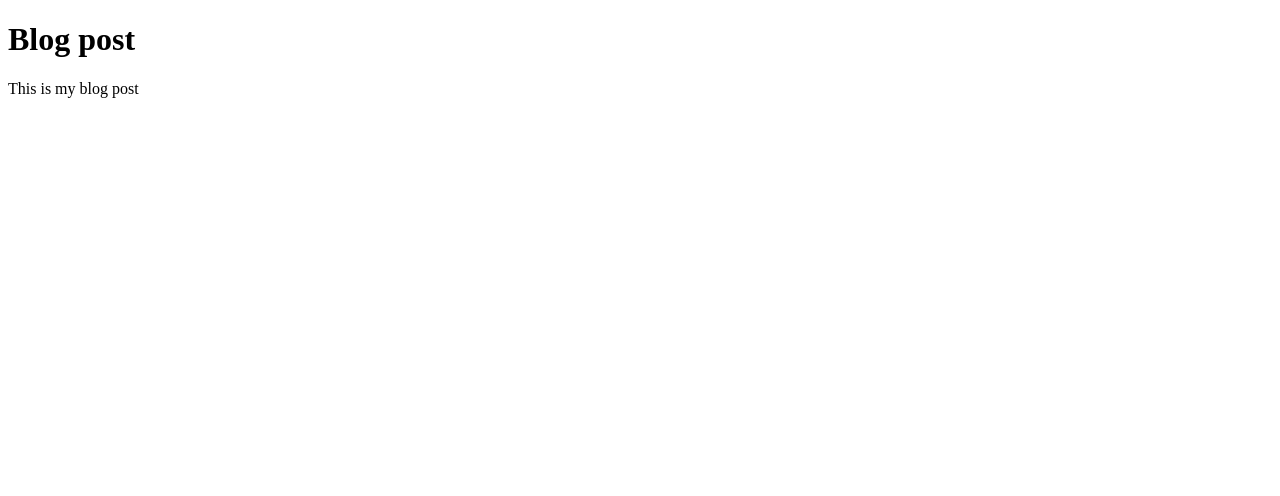
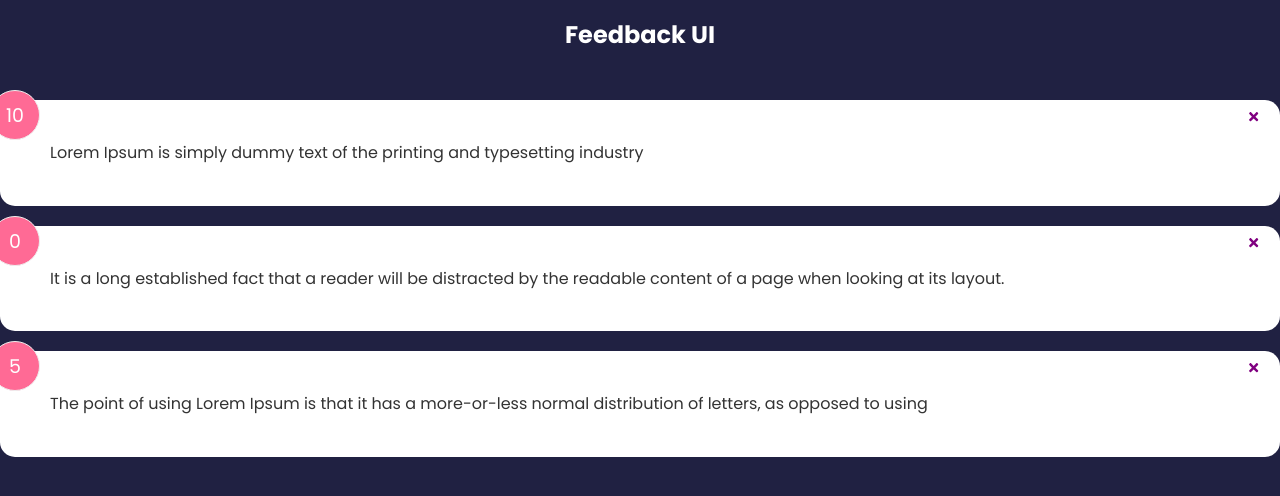
Before and after one commit to Destaritgithub/React-Front-to-Back, a React (Create React App) app in the folder feedback/: page / in a window 1280 px wide. Shown: the top 496 px of the page. Built offline with nearby package versions, Linux system fonts and the light colour scheme.

Commit message:
adding comment list

```diff
--- a/feedback/package.json
+++ b/feedback/package.json
@@ -8,6 +8,7 @@
     "@testing-library/user-event": "^13.5.0",
     "react": "^18.2.0",
     "react-dom": "^18.2.0",
+    "react-icons": "^4.8.0",
     "react-scripts": "5.0.1",
     "web-vitals": "^2.1.4"
   },
--- a/feedback/src/App.js
+++ b/feedback/src/App.js
@@ -1,11 +1,19 @@
+import { useState } from 'react';
+import FeedbackList from './components/FeedbackList';
+import Header from './components/Header';
+import feedbackData from './data/feedbackData';
+
+
 function App() {
-  const title = 'Blog post';
-  const body = 'This is my blog post';
+  const [feedback, setFeedback] = useState(feedbackData);
   return (
-    <div>
-      <h1>{title}</h1>
-      <p>{body}</p>
-    </div>
+    <>
+      <Header text='Feedback UI' />
+      <div>
+        <FeedbackList feedback={feedback}/>
+
+      </div>
+    </>
   );
 }
 export default App;
--- /dev/null
+++ b/feedback/src/components/FeedbackList.jsx
@@ -0,0 +1,17 @@
+import React from 'react';
+import Feedbackitem from './Feedbackitem';
+
+function FeedbackList({ feedback }) {
+  if (!feedback || feedback.length === 0) {
+    return <p>no Feedback yet </p>;
+  }
+  return (
+    <div className='feedback-list'>
+      {feedback.map((item) => (
+        <Feedbackitem key={item.id} item={item} />
+      ))}
+    </div>
+  );
+}
+
+export default FeedbackList;
--- /dev/null
+++ b/feedback/src/components/Feedbackitem.jsx
@@ -0,0 +1,16 @@
+import { FaTimes } from 'react-icons/fa';
+import Card from './shared/Card';
+
+function Feedbackitem({ item }) {
+  return (
+    <Card reverse={false}>
+      <div className='num-display'>{item.rating}</div>
+      <button onClick={() => console.log(123)} className='close'>
+        <FaTimes color='purple' />
+      </button>
+      <div className='text-display'>{item.text}</div>
+    </Card>
+  );
+}
+
+export default Feedbackitem;
--- /dev/null
+++ b/feedback/src/components/Header.jsx
@@ -0,0 +1,14 @@
+import React from 'react';
+
+function Header({ text }) {
+  return (
+    <header>
+      <div className='container'>
+        <h2>{text}</h2>
+      </div>
+    </header>
+  );
+}
+
+
+export default Header;
--- /dev/null
+++ b/feedback/src/components/shared/Card.jsx
@@ -0,0 +1,7 @@
+import React from 'react';
+
+function Card({ children, reverse }) {
+  return <div className={`card ${reverse && 'reverse'}`}>{children}</div>;
+}
+
+export default Card;
--- /dev/null
+++ b/feedback/src/data/feedbackData.js
@@ -0,0 +1,18 @@
+const feedbackData = [
+  {
+    id: 1,
+    rating: 10,
+    text: 'Lorem Ipsum is simply dummy text of the printing and typesetting industry',
+  },
+  {
+    id: 2,
+    rating: 0,
+    text: 'It is a long established fact that a reader will be distracted by the readable content of a page when looking at its layout. ',
+  },
+  {
+    id: 3,
+    rating: 5,
+    text: 'The point of using Lorem Ipsum is that it has a more-or-less normal distribution of letters, as opposed to using',
+  },
+];
+export default feedbackData;
--- a/feedback/src/index.css
+++ b/feedback/src/index.css
@@ -0,0 +1,230 @@
+@import url('https://fonts.googleapis.com/css2?family=Poppins:wght@400;600;700&display=swap');
+
+* {
+  box-sizing: border-box;
+  margin: 0;
+  padding: 0;
+}
+
+body {
+  font-family: 'Poppins', sans-serif;
+  background-color: #202142;
+  color: #fff;
+  line-height: 1.6;
+}
+
+ul {
+  list-style: none;
+}
+
+.container {
+  max-width: 768px;
+  margin: auto;
+  padding: 0 20px;
+}
+
+header {
+  height: 70px;
+  width: 100%;
+  display: flex;
+  justify-content: space-between;
+  align-items: center;
+  margin-bottom: 30px;
+}
+
+.card {
+  background-color: #fff;
+  color: #333;
+  border-radius: 15px;
+  padding: 40px 50px;
+  margin: 20px 0;
+  position: relative;
+}
+
+.card.reverse {
+  background-color: rgba(0, 0, 0, 0.4);
+  color: #fff;
+}
+
+.card h2 {
+  font-size: 22px;
+  font-weight: 600;
+  text-align: center;
+}
+
+.rating {
+  display: flex;
+  align-items: center;
+  justify-content: space-around;
+  margin: 30px 0 40px;
+}
+
+.rating li,
+.num-display {
+  position: relative;
+  background: #f4f4f4;
+  width: 50px;
+  height: 50px;
+  padding: 10px;
+  text-align: center;
+  border-radius: 50%;
+  font-size: 19px;
+  border: 1px #eee solid;
+  transition: 0.3s;
+}
+
+.rating li label {
+  position: absolute;
+  top: 50%;
+  left: 50%;
+  width: 50px;
+  height: 50px;
+  padding: 10px;
+  border-radius: 50%;
+  transform: translate(-50%, -50%);
+  cursor: pointer;
+}
+
+.rating li:hover,
+.num-display {
+  background: #ff6a95;
+  color: #fff;
+}
+
+[type='radio'] {
+  opacity: 0;
+}
+
+[type='radio']:checked ~ label {
+  background: #ff6a95;
+  color: #fff;
+}
+
+.input-group {
+  display: flex;
+  flex-direction: row;
+  border: 1px solid #ccc;
+  padding: 8px 10px;
+  border-radius: 8px;
+}
+
+input {
+  flex-grow: 2;
+  border: none;
+  font-size: 16px;
+}
+
+input:focus {
+  outline: none;
+}
+
+.feedback-stats {
+  color: #fff;
+  display: flex;
+  justify-content: space-between;
+  align-items: center;
+}
+
+.num-display {
+  position: absolute;
+  top: -10px;
+  left: -10px;
+}
+
+.close,
+.edit {
+  position: absolute;
+  top: 10px;
+  right: 20px;
+  cursor: pointer;
+  background: none;
+  border: none;
+}
+
+.edit {
+  right: 40px;
+}
+
+.btn {
+  color: #fff;
+  border: 0;
+  border-radius: 8px;
+  color: #fff;
+  width: 100px;
+  height: 40px;
+  cursor: pointer;
+}
+
+.btn-primary {
+  background-color: #202142;
+}
+
+.btn-secondary {
+  background: #ff6a95;
+}
+
+.btn:hover {
+  transform: scale(0.98);
+  opacity: 0.9;
+}
+
+.btn:disabled {
+  background-color: #cccccc;
+  color: #333;
+  cursor: auto;
+}
+
+.btn:disabled:hover {
+  transform: scale(1);
+  opacity: 1;
+}
+
+.message {
+  padding-top: 10px;
+  text-align: center;
+  color: rebeccapurple;
+}
+
+/* FIX: Remove position: absolute to keep about icon at the bottom of the
+ * document */
+.about-link {
+  display: flex;
+  justify-content: flex-end;
+}
+
+/* FIX: Remove position: absolute to keep about icon at the bottom of the
+ * document */
+.about-link a {
+  color: #fff;
+  cursor: pointer;
+}
+
+.about-link a:hover {
+  color: #ff6a95;
+}
+
+.about h1 {
+  margin-bottom: 20px;
+}
+
+.about p {
+  margin: 10px 0;
+}
+
+@media (max-width: 600px) {
+  .rating li {
+    margin: 10px 3px;
+  }
+
+  .rating {
+    display: flex;
+    align-items: center;
+    justify-content: center;
+    flex-wrap: wrap;
+    margin: 30px 0 40px;
+  }
+
+  .input-group input {
+    width: 80%;
+  }
+}
```
Also changed, not shown: 1 other file (tests, documents, lock files or other folders).
